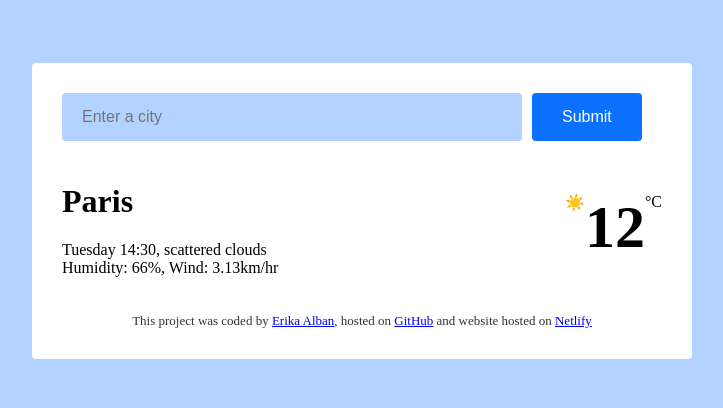
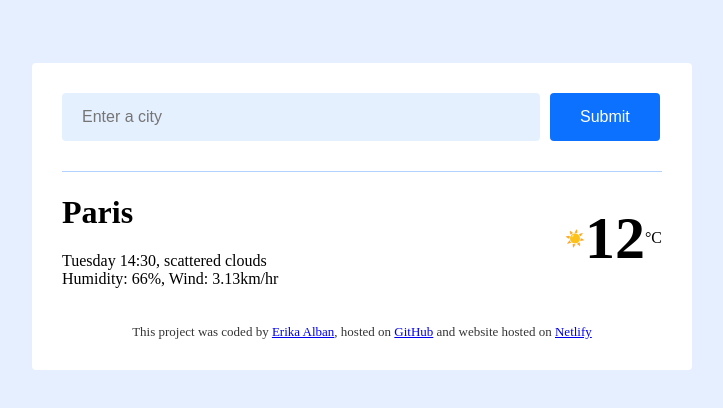
Before and after one commit to erikaalban/shecodes-w7-project, a plain HTML site: page index.html in a window 1280 px wide. Shown: the whole page, without its empty margins (278-1001 px from the left). Drawn offline with Linux system fonts and the light colour scheme.

Commit message:
adds header bottom line and fixes input length and button

```diff
--- a/style.css
+++ b/style.css
@@ -1,5 +1,5 @@
 body {
-  background-color: rgba(0, 106, 255, 0.3);
+  background-color: rgba(0, 106, 255, 0.1);
 }
 
 .jonathan {
@@ -12,8 +12,8 @@ body {
 }
 
 .location-input {
-  background-color: rgba(0, 106, 255, 0.3);
-  width: 70%;
+  background-color: rgba(0, 106, 255, 0.1);
+  width: 73%;
   padding: 15px 20px;
   font-size: 16px;
   border: none;
@@ -30,10 +30,14 @@ body {
   color: white;
 }
 
+header {
+  border-bottom: 1px solid rgba(0, 106, 255, 0.3);
+  padding: 0 0 30px 0;
+}
+
 .weather-details {
   display: flex;
   justify-content: space-between;
-  margin-top: 20px;
 }
 
 .location-details {
@@ -44,9 +48,19 @@ body {
   margin: auto 0;
 }
 
+.weather-icon {
+  display: block;
+  margin: auto 0;
+}
+
 .location-temperature {
   font-size: 60px;
   font-weight: bold;
+  margin: auto 0;
+}
+
+.temperature-metric {
+  display: block;
   margin: auto 0;
 }
 
```
